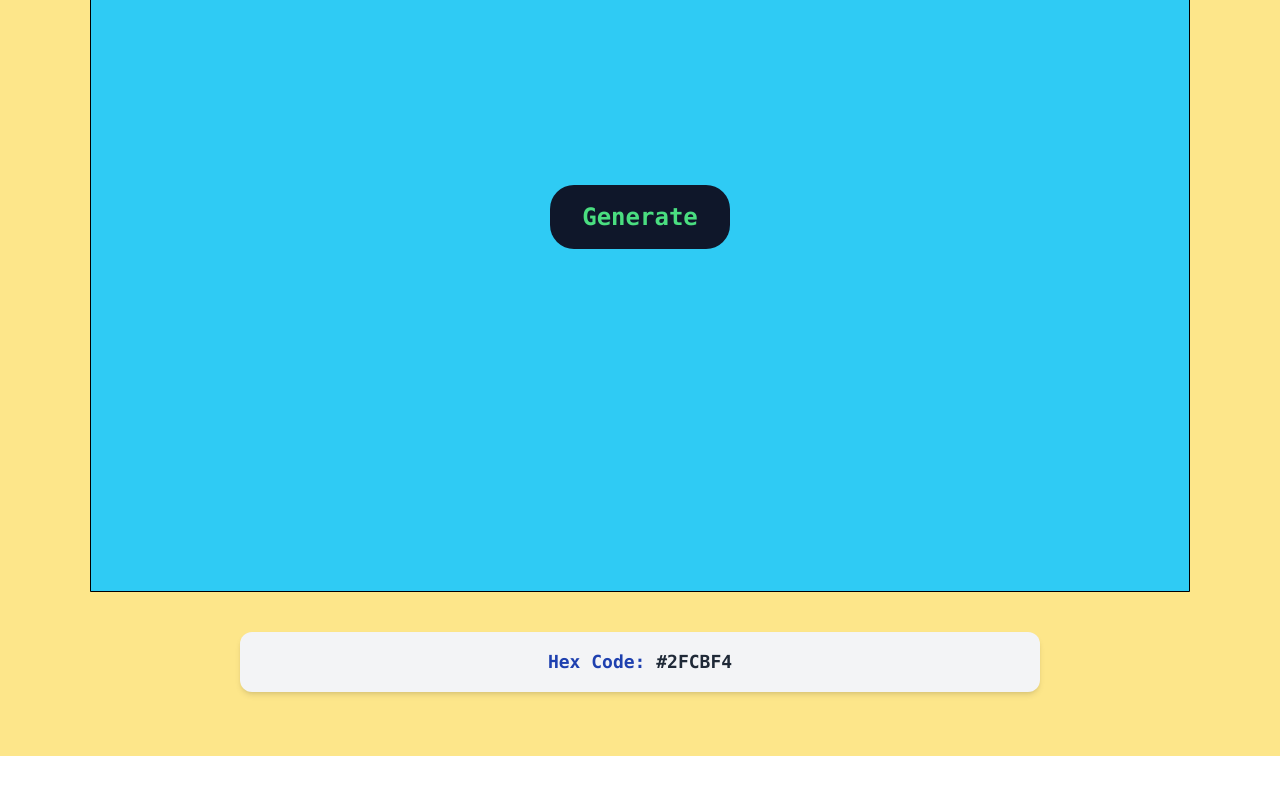
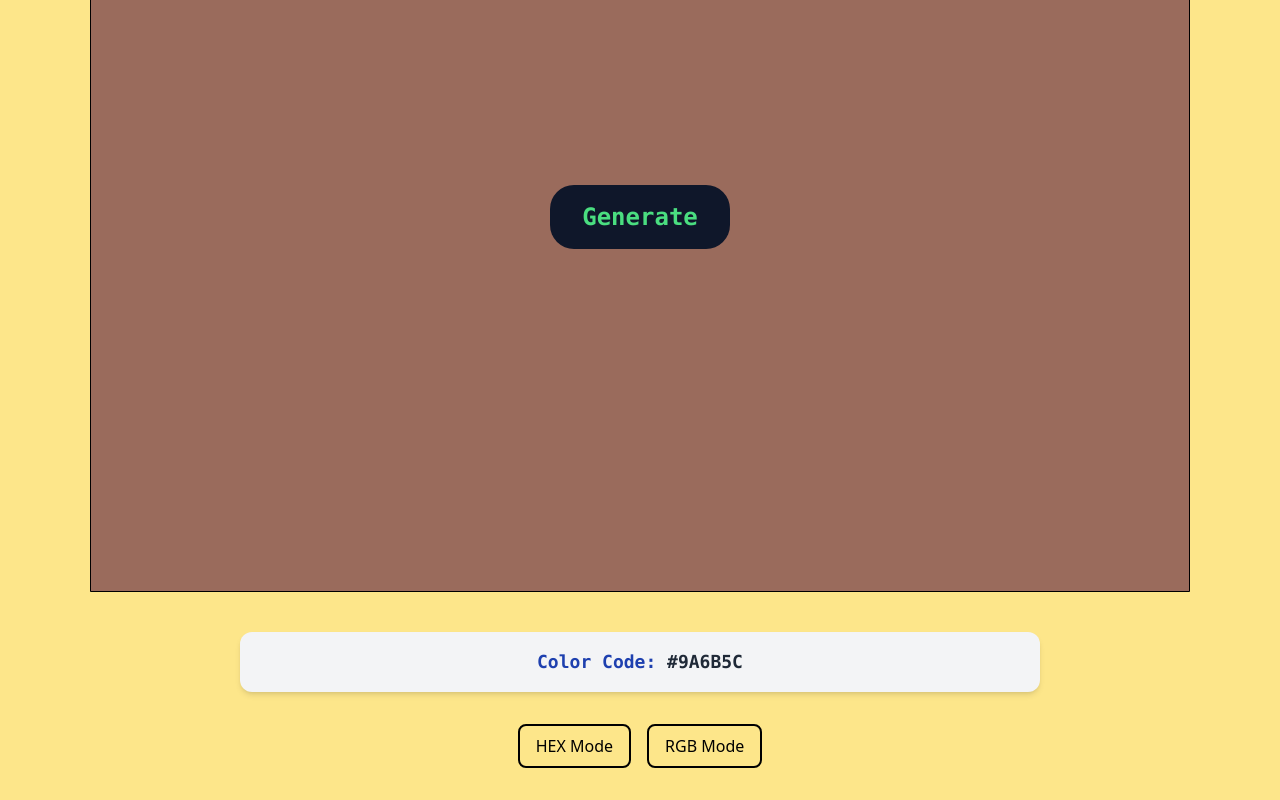
Before and after one commit to shivani091995/PrismPulse, a React (Vite) app: page /color in a window 1280 px wide. Shown: the part 258-1058 px from the top of the page. Before the commit the page ends 1014 px from the top, so only its background shows below. Built offline with nearby package versions, Linux system fonts and the light colour scheme.

Commit message:
UI fixes

```diff
--- a/src/randomColorGenerator/index.tsx
+++ b/src/randomColorGenerator/index.tsx
@@ -2,21 +2,32 @@ import { useEffect, useState } from "react";
 
 const RandomColor = () => {
   const [color, setColor] = useState<string>("#000000");
+  const [typeOfColor, setTypeOfColor] = useState<"hex" | "rgb">("hex");
 
-  function generateHexColor() {
-    const colors: (string | number)[] = [
-      0, 1, 2, 3, 4, 5, 6, 7, 8, 9, "A", "B", "C", "D", "E", "F",
-    ];
-    let hex: string = "#";
+  function RandomUtility(length: number) {
+    return Math.floor(Math.random() * length);
+  }
+
+  function handleRandomHexColor() {
+    const hex = [1, 2, 3, 4, 5, 6, 7, 8, 9, 0, "A", "B", "C", "D", "E", "F"];
+    let hexColor = "#";
     for (let i = 0; i < 6; i++) {
-      hex += colors[Math.floor(Math.random() * colors.length)];
+      hexColor += hex[RandomUtility(hex.length)];
     }
-    setColor(hex);
+    setColor(hexColor);
+  }
+
+  function handleRandomRGBColor() {
+    const r = RandomUtility(256);
+    const g = RandomUtility(256);
+    const b = RandomUtility(256);
+    setColor(`rgb(${r}, ${g}, ${b})`);
   }
 
   useEffect(() => {
-    generateHexColor();
-  }, []);
+    if (typeOfColor === "rgb") handleRandomRGBColor();
+    else handleRandomHexColor();
+  }, [typeOfColor]);
 
   return (
     <div className="w-screen min-h-[70vh] flex flex-col items-center justify-center bg-amber-200 p-8">
@@ -31,7 +42,7 @@ const RandomColor = () => {
         className="w-[1100px] h-[750px] max-w-[1100px] max-h-[750px] border border-black rounded-t-xl flex flex-col justify-center items-center"
       >
         <button
-          onClick={generateHexColor}
+          onClick={typeOfColor === "hex" ? handleRandomHexColor : handleRandomRGBColor}
           className="w-[180px] max-w-[180px] rounded-3xl p-4 bg-slate-900 hover:bg-blue-800 text-green-400 font-mono font-extrabold text-2xl"
         >
           Generate
@@ -41,8 +52,24 @@ const RandomColor = () => {
       {/* Display Color Code */}
       <div className="bg-gray-100 p-4 rounded-xl w-[800px] max-w-[800px] text-center shadow-md mt-10 mb-8">
         <p className="font-mono text-lg text-gray-800 font-bold">
-          <span className="text-blue-800 font-extrabold text-lg">Hex Code:</span> {color}
+          <span className="text-blue-800 font-extrabold text-lg">Color Code:</span> {color}
         </p>
+      </div>
+
+      {/* Toggle Color Type */}
+      <div className="flex gap-4">
+        <button
+          onClick={() => setTypeOfColor("hex")}
+          className="border-2 border-black bg-transparent text-black px-4 py-2 rounded-lg hover:bg-black hover:text-white transition-all"
+        >
+          HEX Mode
+        </button>
+        <button
+          onClick={() => setTypeOfColor("rgb")}
+          className="border-2 border-black bg-transparent text-black px-4 py-2 rounded-lg hover:bg-black hover:text-white transition-all"
+        >
+          RGB Mode
+        </button>
       </div>
     </div>
   );
```
